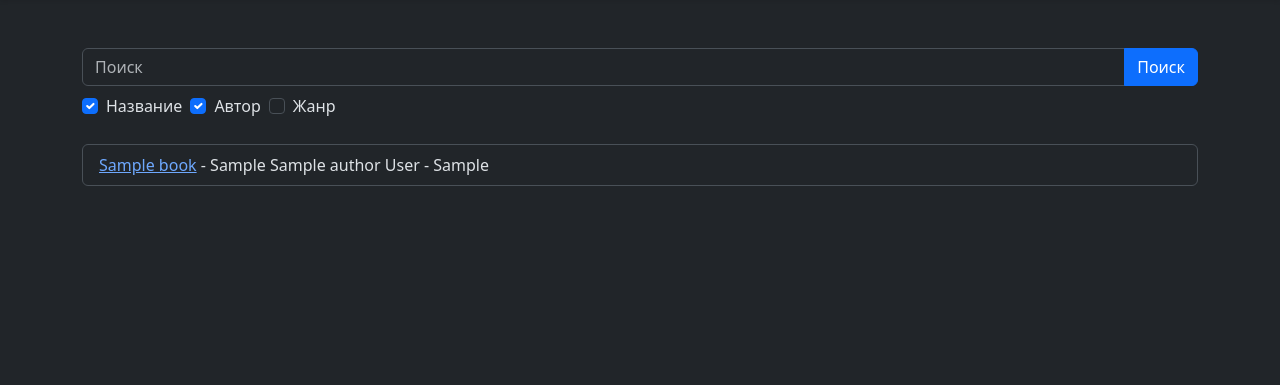
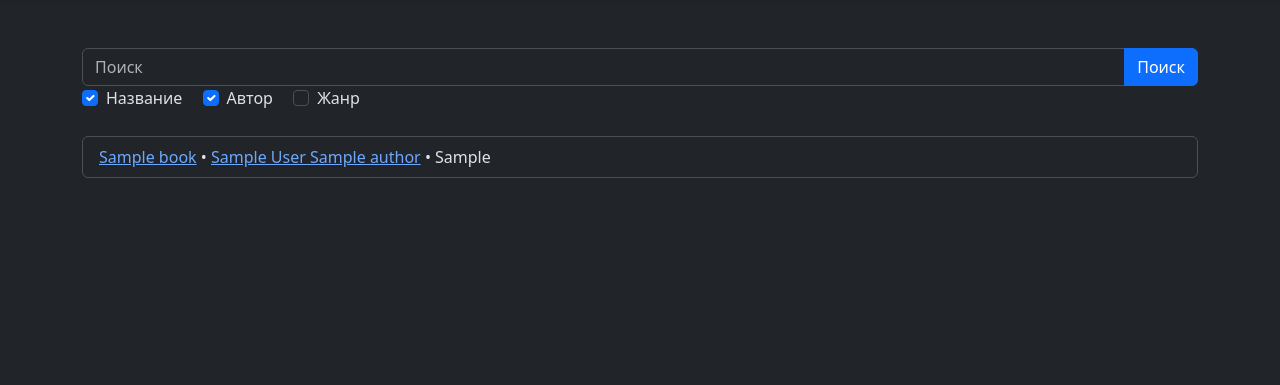
Before and after one commit to Catalyst-42/Librix, a Django app: page /catalog/ in a window 1280 px wide. Shown: the part 56-441 px from the top of the page. Run offline with Django 3.2, Linux system fonts and the light colour scheme; tables that the repository leaves empty hold one stand-in row (values such as "Sample post"); parts of the project's set-up code (start-up, migrations or seed data) failed here and were passed over; some libraries are stand-ins or nearby versions.

Commit message:
Author page

```diff
--- a/library/catalog/models.py
+++ b/library/catalog/models.py
@@ -8,7 +8,7 @@ class Person(models.Model):
     description = models.TextField('Описание', blank=True)
 
     def __str__(self):
-        return f"{self.first_name} {self.second_name} {self.last_name}"
+        return f"{self.first_name} {self.last_name} {self.second_name}"
 
     class Meta:
         abstract = True
--- a/library/catalog/urls.py
+++ b/library/catalog/urls.py
@@ -6,4 +6,5 @@ app_name = 'catalog'
 urlpatterns = [
     path('', views.BookListView.as_view(), name='book_list'),
     path('book/<int:pk>/', views.BookDetailView.as_view(), name='book_detail'),
+    path('author/<int:pk>/', views.AuthorDetailView.as_view(), name='author_detail'),
 ]
--- a/library/catalog/views.py
+++ b/library/catalog/views.py
@@ -1,7 +1,7 @@
 from django.views.generic import ListView, DetailView
 from django.db.models import Q
 
-from .models import Book
+from .models import Book, Author
 
 class BookListView(ListView):
     model = Book
@@ -55,3 +55,12 @@ class BookListView(ListView):
 
 class BookDetailView(DetailView):
     model = Book
+
+
+class AuthorDetailView(DetailView):
+    model = Author
+
+    def get_context_data(self, **kwargs):
+        context = super(AuthorDetailView, self).get_context_data(**kwargs)
+        context['books'] = self.object.book_set.all()
+        return context
--- a/library/templates/catalog/book_detail.html
+++ b/library/templates/catalog/book_detail.html
@@ -8,7 +8,7 @@
     </div>
     <div class="col-md-8 mb-3">
       <h1>{{ book.title }}</h1>
-      <h6>{{ book.author }}</h6>
+      <h6><a href="{% url 'catalog:author_detail' book.author.id %}">{{ book.author }}</a></h6>
       <p>{{ book.description }}</p>
       <hr />
       <div>
--- a/library/templates/catalog/book_list.html
+++ b/library/templates/catalog/book_list.html
@@ -7,26 +7,34 @@
       <input type="text" name="search" value="{{ search }}" class="form-control" placeholder="Поиск" />
       <button type="submit" class="btn btn-primary">Поиск</button>
     </div>
-    <div class="d-flex flex-wrap mt-2">
-      <div class="form-check me-2">
-        <input class="form-check-input" type="checkbox" name="search_by_title" id="searchByTitle" {% if search_by_title %} checked {% endif %} />
-        <label class="form-check-label" for="searchByTitle">Название</label>
-      </div>
-      <div class="form-check me-2">
-        <input class="form-check-input" type="checkbox" name="search_by_author" id="searchByAuthor" {% if search_by_author %} checked {% endif %} />
-        <label class="form-check-label" for="searchByAuthor">Автор</label>
-      </div>
-      <div class="form-check">
-        <input class="form-check-input" type="checkbox" name="search_by_genre" id="searchByGenre" {% if search_by_genre %} checked {% endif %} />
-        <label class="form-check-label" for="searchByGenre">Жанр</label>
-      </div>
+    <div class="form-check form-check-inline">
+      <input class="form-check-input" type="checkbox"
+      name="search_by_title" id="stitle"
+      {% if search_by_title %} checked {% endif %} />
+      <label class="form-check-label" for="stitle">Название</label>
+    </div>
+    <div class="form-check form-check-inline">
+      <input class="form-check-input" type="checkbox"
+      name="search_by_author" id="sauthor"
+      {% if search_by_author %} checked {% endif %} />
+      <label class="form-check-label" for="sauthor">Автор</label>
+    </div>
+    <div class="form-check form-check-inline">
+      <input class="form-check-input" type="checkbox"
+      name="search_by_genre" id="sgenre"
+      {% if search_by_genre %} checked {% endif %} />
+      <label class="form-check-label" for="sgenre">Жанр</label>
     </div>
   </form>
 
   <ul class="list-group">
     {% for book in page_obj %}
       <li class="list-group-item">
-        <a href="{% url 'catalog:book_detail' book.id %}">{{ book.title }}</a> - {{ book.author }} - {{ book.genre }}
+        <a href="{% url 'catalog:book_detail' book.id %}">{{ book.title }}</a>
+        <span> • </span>
+        <a href="{% url 'catalog:author_detail' book.author.id %}">{{ book.author }}</a>
+        <span> • </span>
+        {{ book.genre }}
       </li>
     {% empty %}
       <li class="list-group-item">Книги не найдены.</li>
```
Also changed, not shown: library/templates/catalog/author_detail.html (added, +16 -0 lines).
